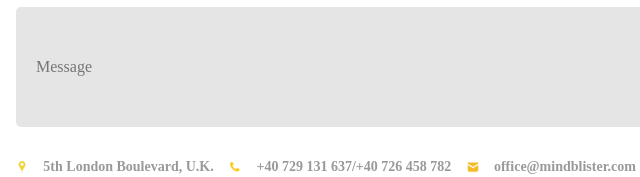
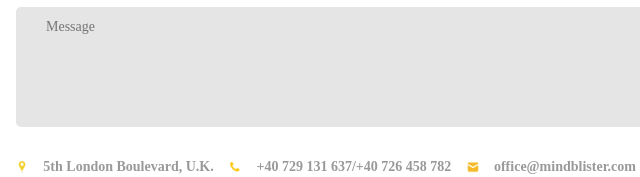
Before and after one commit to Nneekkyy/hungry, a plain HTML site: page index.html in a window 1280 px wide. Shown: the part 5466-5643 px from the top of the page, 64-704 px from the left. Drawn offline with nearby package versions, Linux system fonts and the light colour scheme.

Commit message:
push into pages

```diff
--- a/blocks/contact.css
+++ b/blocks/contact.css
@@ -27,7 +27,8 @@
   margin-right: 0px;
 }
 
-.field_message {
+.contact__field_message {
+  box-sizing: border-box;
   width: 1280px;
   height: 120px;
   border-radius: 5px;
--- a/blocks/events.css
+++ b/blocks/events.css
@@ -11,6 +11,7 @@
   display: flex;
   justify-content: space-between;
   padding-left: 0px;
+  list-style-type: none;
 }
 
 .events__card_left_image {
--- a/index.html
+++ b/index.html
@@ -208,11 +208,12 @@
             <input class="contact__field" type="text" name="name" placeholder="Name" required>
             <input class="contact__field" type="text" name="email" placeholder="Email" required>
             <input class="contact__field" type="text" name="phone" placeholder="Phone" required>
-            <input class="contact__field field_message" type="text" name="message" placeholder="Message" required>
+            <textarea class="contact__field contact__field_message" type="textarea" name="message" placeholder="Message" style="padding-top:10px; font-size: 14px;
+            line-height: 19px; padding-left: 10px" required></textarea>
             <div class="contact__adress">
-              <img class="contact__adress_image" src="./images/location.png" alt="">  5th London Boulevard, U.K.
-              <img class="contact__adress_image" src="./images/phone.png" alt="">  +40 729 131 637/+40 726 458 782
-              <img class="contact__adress_image" src="./images/email.png" alt="">     office@mindblister.com
+              <img class="contact__adress_image" src="./images/location.png" alt="">5th London Boulevard, U.K.
+              <img class="contact__adress_image" src="./images/phone.png" alt="">+40 729 131 637/+40 726 458 782
+              <img class="contact__adress_image" src="./images/email.png" alt="">office@mindblister.com
             </div>
             <input class="book-a-table__button contact_button" type="submit" value="send message">
           </div>
```
